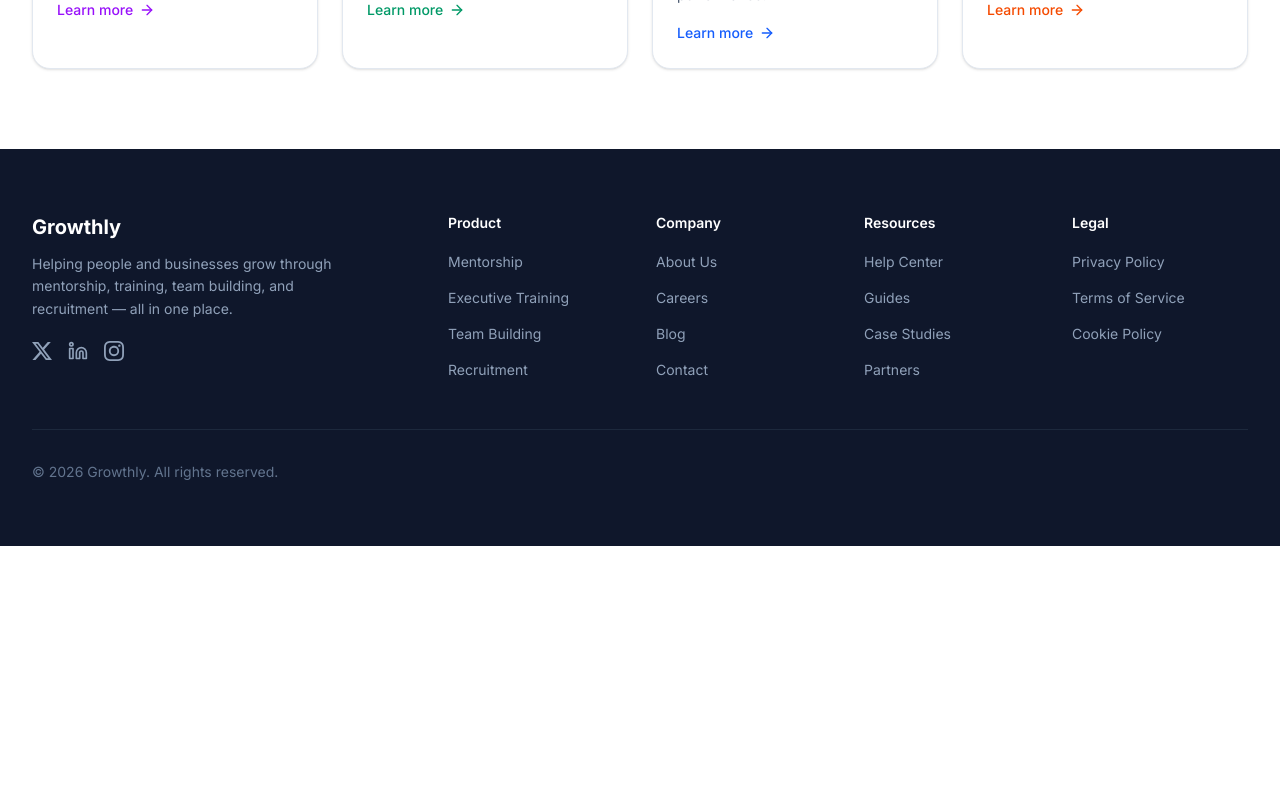
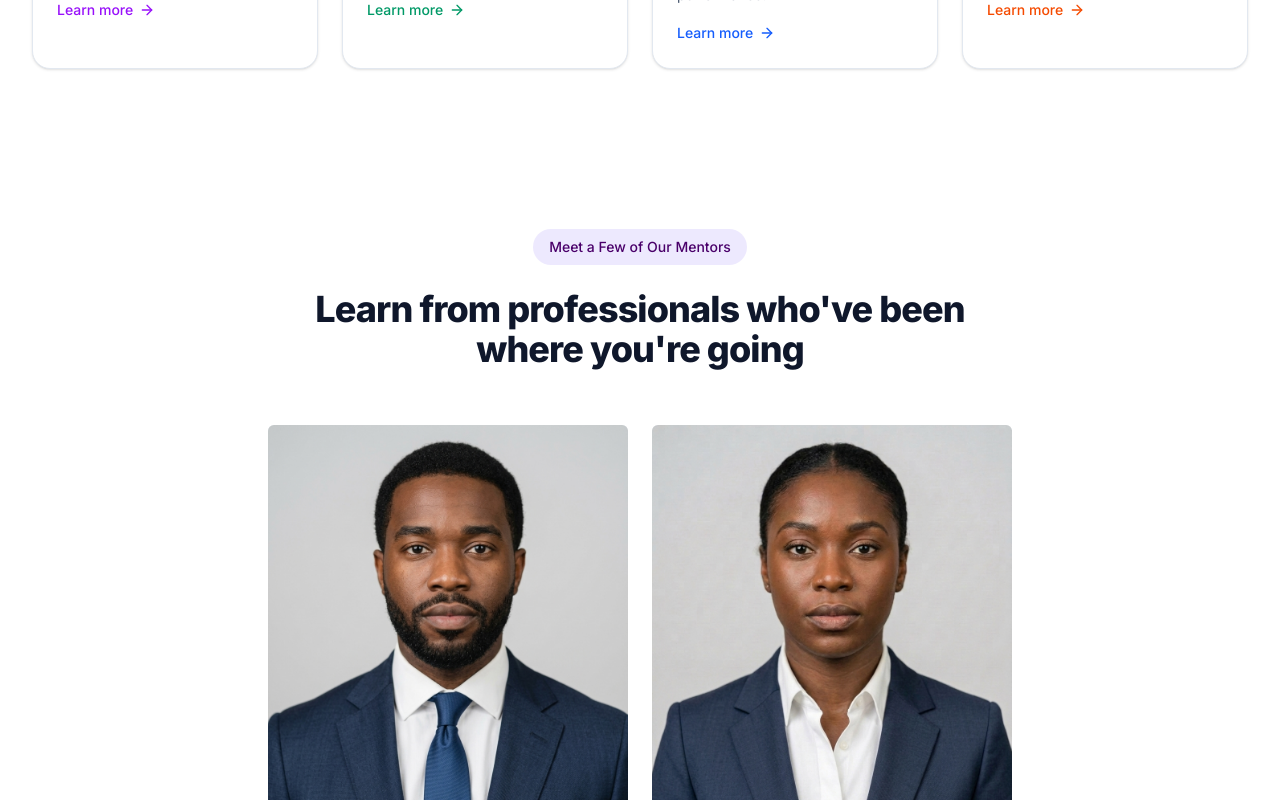
Before and after one commit to Olamiwale/hucel, a Next.js app: page / in a window 1280 px wide. Shown: the part 2000-2800 px from the top of the page. Before the commit the page ends 2546 px from the top, so only its background shows below. Built offline with nearby package versions, Linux system fonts and the light colour scheme.

Commit message:
second commit

```diff
--- a/app/page.tsx
+++ b/app/page.tsx
@@ -1,6 +1,9 @@
 import Hero from "@/components/home/Hero";
 import Solutions from "@/components/home/Solutions";
 import Mentors from "@/components/home/Mentors";
+import Testimonials from "@/components/home/Testimonials";
+import CTA from "@/components/home/CTA";
+import FAQ from "@/components/home/FAQ";
 
 export default function Home() {
   return (
@@ -9,6 +12,9 @@ export default function Home() {
       <Hero />
       <Solutions />
       <Mentors />
+      <Testimonials />
+      <CTA />
+      <FAQ />
 
       </div>
   );
--- a/components/Features.tsx
+++ b/components/Features.tsx
@@ -1,9 +1,27 @@
 
 "use client";
 
-import { Users, GraduationCap, HeartHandshake, Briefcase } from "lucide-react";
+import { Users, GraduationCap, HeartHandshake, Briefcase, type LucideIcon } from "lucide-react";
 
-const features = [
+interface Feature {
+  icon: LucideIcon;
+  title: string;
+  description: string;
+  position: string;
+  iconBg: string;
+  iconColor: string;
+}
+
+interface FeatureCardProps {
+  Icon: LucideIcon;
+  title: string;
+  description: string;
+  position: string;
+  iconBg: string;
+  iconColor: string;
+}
+
+const features: Feature[] = [
   {
     icon: Users,
     title: "Mentorship",
@@ -38,7 +56,7 @@ const features = [
   },
 ];
 
-function FeatureCard({ icon: Icon, title, description, position, iconBg, iconColor }) {
+function FeatureCard({ Icon, title, description, position, iconBg, iconColor }: FeatureCardProps) {
   return (
     <div
       className={`absolute ${position} hidden w-56 rounded-2xl border border-slate-100 bg-white p-4 shadow-lg shadow-slate-900/5 sm:block`}
@@ -60,7 +78,15 @@ export default function Features() {
   return (
     <>
       {features.map((feature) => (
-        <FeatureCard key={feature.title} {...feature} />
+        <FeatureCard
+          key={feature.title}
+          Icon={feature.icon}
+          title={feature.title}
+          description={feature.description}
+          position={feature.position}
+          iconBg={feature.iconBg}
+          iconColor={feature.iconColor}
+        />
       ))}
     </>
   );
--- a/components/home/CTA.tsx
+++ b/components/home/CTA.tsx
@@ -17,16 +17,11 @@ export default function CTABanner() {
           <div className="relative mt-8 flex flex-wrap justify-center gap-4">
             <a
               href="#get-started"
-              className="rounded-lg bg-purple-600 px-6 py-3 text-sm font-semibold text-white shadow-sm transition hover:bg-purple-500"
+              className="rounded-lg bg-[#4A006A] px-6 py-3 text-sm font-semibold text-white shadow-sm transition hover:bg-[#a836d9]"
             >
               Get Started Free
             </a>
-            <a
-              href="#contact"
-              className="rounded-lg border border-slate-600 px-6 py-3 text-sm font-semibold text-white transition hover:bg-slate-800"
-            >
-              Talk to Sales
-            </a>
+
           </div>
         </div>
       </div>
--- a/components/home/Hero.tsx
+++ b/components/home/Hero.tsx
@@ -11,7 +11,7 @@ export default function Hero() {
       <div className="mx-auto  max-w-7xl items-center gap-14 px-6 py-20 lg:px-8">
         <div className="flex flex-col justify-center items-center text-center">
 
-          <span className="inline-flex rounded-full bg-violet-100 px-4 py-2 text-sm font-medium text-violet-700">
+          <span className="inline-flex rounded-full bg-violet-100 px-4 py-2 text-sm font-medium text-[]">
             Empowering Leaders. Building Better Futures
           </span>
 
@@ -20,7 +20,7 @@ export default function Hero() {
             <br />
             Build Stronger Teams
             <br />
-            <span className="bg-gradient-to-r from-violet-700 to-indigo-500 bg-clip-text text-transparent">
+            <span className="text-[#4A006A]">
               Connect to Opportunity
             </span>
           </h1>
@@ -34,7 +34,7 @@ export default function Hero() {
 
             <Link
               href="/signup"
-              className="inline-flex items-center gap-2 rounded-xl bg-violet-600 px-7 py-4 font-semibold text-white transition hover:bg-violet-700"
+              className="inline-flex items-center gap-2 rounded-xl bg-[#4A006A] px-7 py-4 font-semibold text-white transition hover:bg-[#a836d9]"
             >
               Get Started
 
--- a/components/home/Mentors.tsx
+++ b/components/home/Mentors.tsx
@@ -1,9 +1,83 @@
-import React from 'react'
+import Image from "next/image";
+import Link from "next/link";
+import { ArrowRight, Linkedin } from "lucide-react";
+
+const mentors = [
+  {
+    name: "John Doe",
+    role: "Chief Security Officer",
+    company: "Apex Bank Nigeria",
+    image: "/person1.png",
+    linkedin: "#",
+  },
+  {
+    name: "Dr. Jamie Peters",
+    role: "CEO",
+    company: "HABA Microfinance Bank",
+    image: "/person2.png",
+    linkedin: "#",
+  },
+
+
+];
+
+
 
 export default function Mentors() {
   return (
-    <div>
-        <div></div>
-    </div>
-  )
+    <section className="mx-auto max-w-7xl px-6 py-20 lg:px-8 justify-center items-center flex flex-col">
+      <div className="mx-auto max-w-2xl text-center">
+        <span className="inline-flex rounded-full bg-violet-100 px-4 py-2 text-sm font-medium text-[#4A006A]">
+          Meet a Few of Our Mentors
+        </span>
+        <h2 className="mt-6 text-3xl font-extrabold tracking-tight text-slate-900 lg:text-4xl">
+          Learn from professionals who've been where you're going
+        </h2>
+
+      </div>
+
+      <div className="mt-14 grid grid-cols-1 justify-center items-center gap-6 md:grid-cols-2 lg:grid-cols-2">
+        {mentors.map((mentor) => (
+          <div key={mentor.name} className="group overflow-hidden rounded-sm">
+
+             <div className="relative md:aspect-[4/5] h-[450px] w-[350px] items-center justify-center flex md:w-full  overflow-hidden bg-slate-100">
+             <Image
+      src={mentor.image}
+      alt={`${mentor.name}, ${mentor.role} at ${mentor.company}`}
+      fill
+      sizes="(max-width: 640px) 100vw, (max-width: 1024px) 50vw, 33vw"
+      className="object-cover"
+    />
+
+              <a
+                href={mentor.linkedin}
+                aria-label={`${mentor.name} on LinkedIn`}
+                className="absolute right-3 top-3 flex h-9 w-9 items-center justify-center rounded-full bg-white/90 text-slate-700 opacity-0 shadow-sm transition group-hover:opacity-100 hover:text-[#4A006A]"
+              >
+                <Linkedin size={16} />
+              </a>
+            </div>
+
+            <div className="p-5">
+              <h3 className="text-lg font-bold text-slate-900">{mentor.name}</h3>
+              <p className="mt-0.5 text-sm font-medium text-violet-600">
+                {mentor.role}
+              </p>
+              <p className="mt-1 text-sm text-slate-500">{mentor.company}</p>
+            </div>
+          </div>
+        ))}
+      </div>
+
+      <div className="mt-12 flex justify-center">
+        <Link
+          href="/mentors"
+          className="inline-flex items-center gap-2 rounded-xl border border-slate-300 bg-white px-7 py-4 font-semibold text-slate-800 transition hover:border-[#4A006A] hover:text-[#4A006A]"
+        >
+          View More Mentors
+
+        </Link>
+      </div>
+    </section>
+  );
 }
--- a/components/home/Testimonials.tsx
+++ b/components/home/Testimonials.tsx
@@ -19,6 +19,23 @@ const testimonials = [
   },
   {
     quote:
+      "The mentorship program completely changed how I approach leadership. I went from managing tasks to genuinely developing my team.",
+    name: "Amara Chen",
+    role: "VP of Operations, Brightpath",
+    avatarColor: "bg-purple-200",
+    initials: "AC",
+  },
+  {
+    quote:
+      "We filled three senior roles in under a month. The recruitment solution understood exactly what our culture needed, not just the job description.",
+    name: "David Okafor",
+    role: "Head of Talent, Meridian",
+    avatarColor: "bg-emerald-200",
+    initials: "DO",
+  },
+
+  {
+    quote:
       "Our leadership team finally speaks the same language. The executive training was practical, not just theory-heavy slides.",
     name: "Priya Nair",
     role: "CEO, Solace Group",
@@ -32,7 +49,7 @@ export default function Testimonials() {
     <section className="bg-white py-16 sm:py-20">
       <div className="mx-auto max-w-7xl px-6 lg:px-8">
         <div className="mx-auto max-w-2xl text-center">
-          <span className="text-sm font-semibold uppercase tracking-wide text-purple-600">
+          <span className="text-sm font-semibold uppercase tracking-wide text-[#4A006A]">
             Testimonials
           </span>
           <h2 className="mt-3 text-3xl font-bold tracking-tight text-slate-900 sm:text-4xl">
```
Also changed, not shown: public/person1.png (added), public/person2.png (added).
